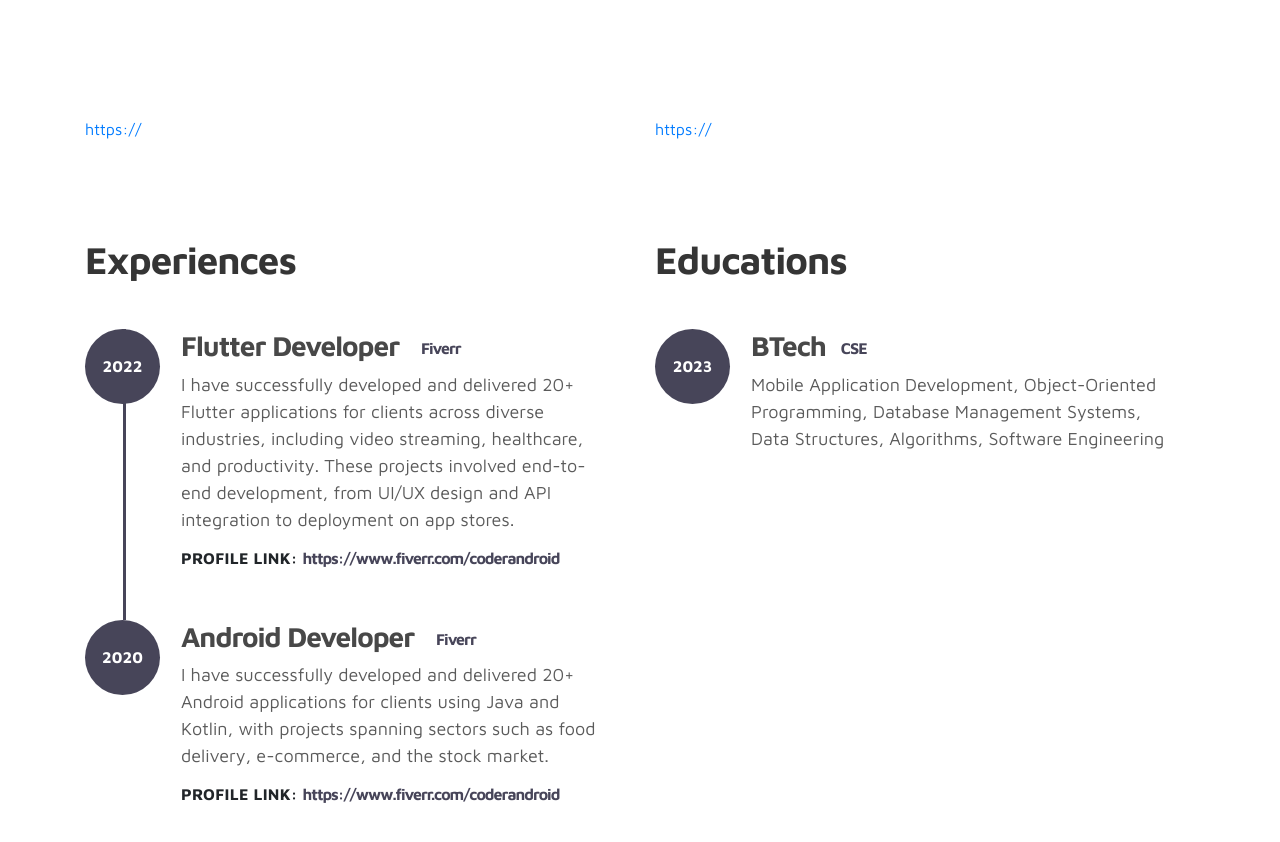
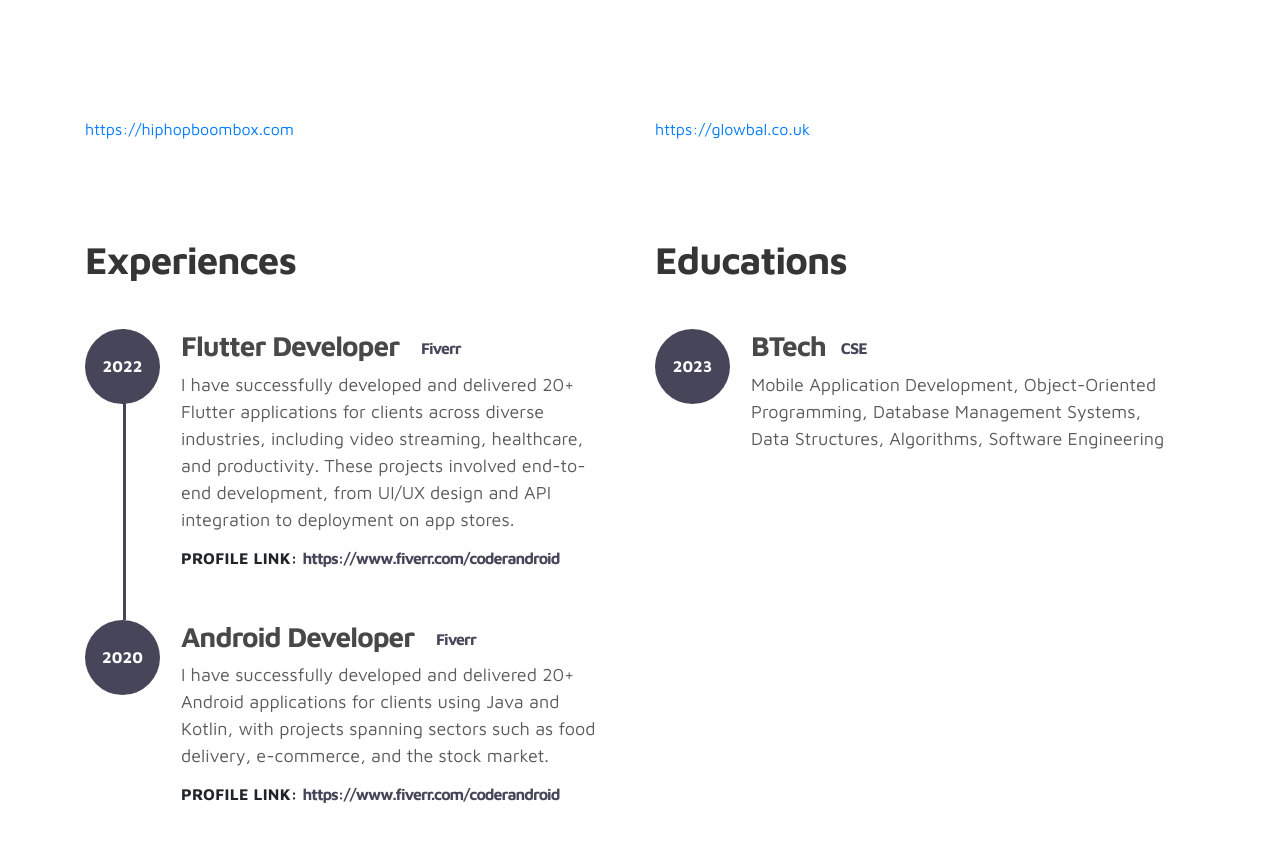
Before and after one commit to Bhaveshupadhyay/Bhaveshupadhyay.github.io, a plain HTML site: page index.html in a window 1280 px wide. Shown: the part 1364-2206 px from the top of the page. Drawn offline with Linux system fonts and the light colour scheme.

Commit message:
Update index.html

```diff
--- a/index.html
+++ b/index.html
@@ -152,7 +152,7 @@ https://www.tooplate.com/view/2115-marvel
             <div class="row">
 
                 <div class="col-lg-6 col-12">
-                  <a href="#">https://</a>
+                  <a href="#">https://hiphopboombox.com</a>
                   <div>
                     <a href=""></a>
                     <a href=""></a>
@@ -160,7 +160,7 @@ https://www.tooplate.com/view/2115-marvel
                 </div>
 
                 <div class="col-lg-6 col-12">
-                  <a href="#">https://</a>
+                  <a href="#">https://glowbal.co.uk</a>
                   <div>
                     <a href=""></a>
                     <a href=""></a>
```
